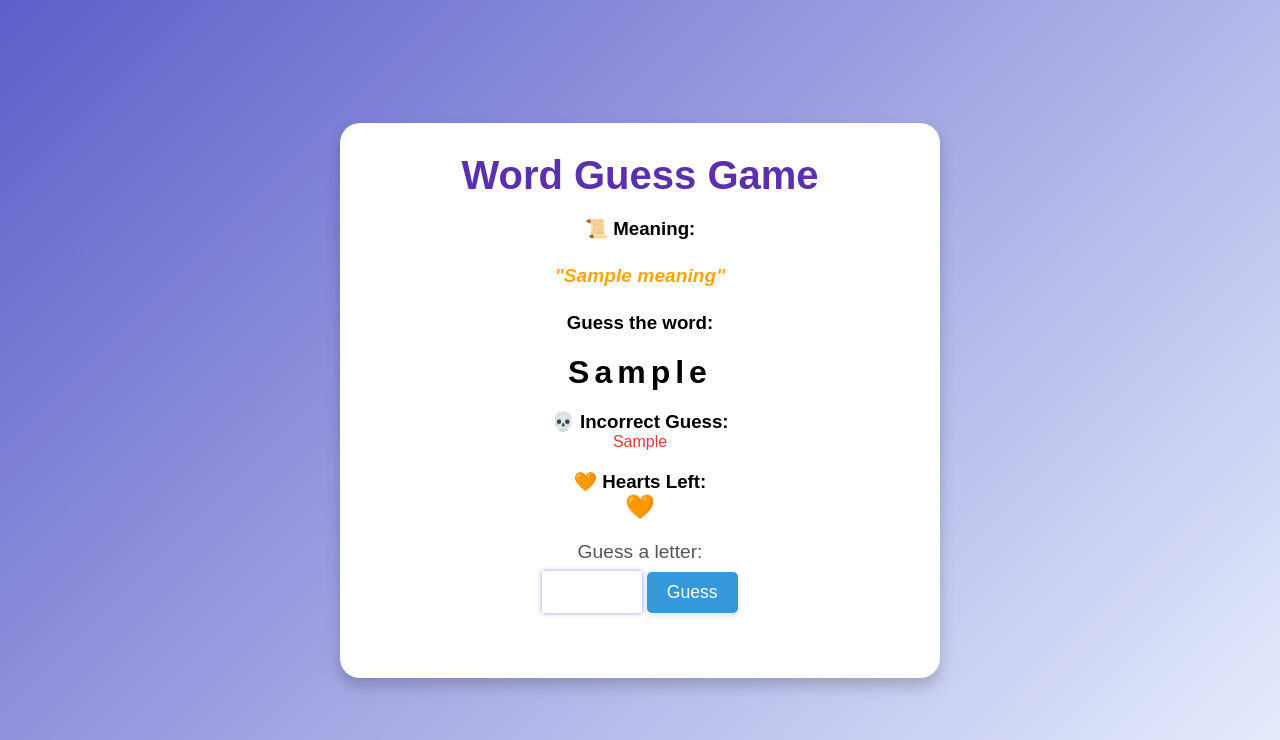
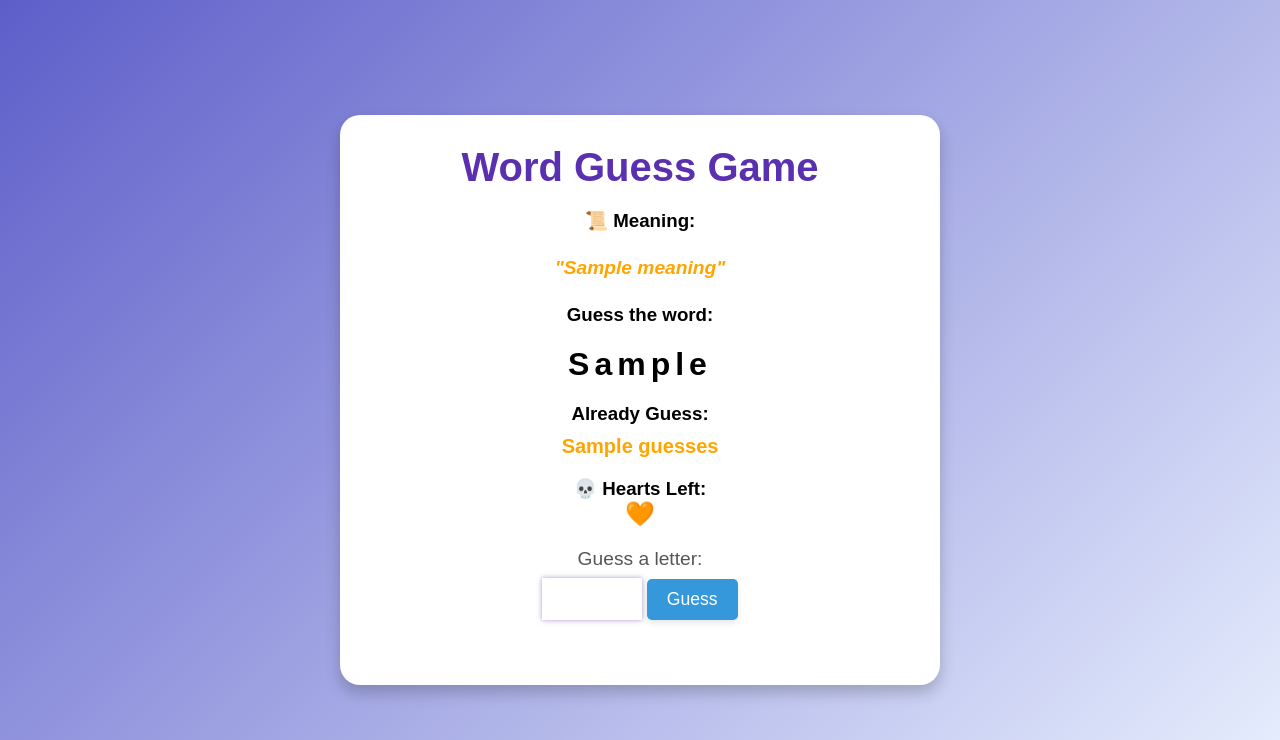
Before and after one commit to 6510615047/CN331Project, a Django app: template FlashBook/wordguess/templates/wordguess/wordGuess.html in a window 1280 px wide. Shown: the top 740 px of the page. Run offline with Django 5.2, Linux system fonts and the light colour scheme; the template is opened without the code that fills it: most values are stand-ins (such as "Sample title", 1, 10 or a date in 2020).

Commit message:
html adjustment

```diff
--- a/FlashBook/wordguess/static/wordguess/wordGuess.css
+++ b/FlashBook/wordguess/static/wordguess/wordGuess.css
@@ -60,10 +60,13 @@ body {
 }
 
 /* Incorrect Guesses */
-.container .incorrect-guesses {
-    font-size: 1em;
-    color: #e53935;
+.container .guesses {
+    font-size: 20px;
+    font-weight: bolder;
+    color: #ffa500;
+    padding-top: 10px;
     margin-bottom: 20px;
+
 }
 
 /* Hearts Section */
--- a/FlashBook/wordguess/templates/wordguess/wordGuess.html
+++ b/FlashBook/wordguess/templates/wordguess/wordGuess.html
@@ -33,10 +33,10 @@
             <h3>Guess the word:</h3>
             <p class="word-display">{{ display_word }}</p>
 
-            <h3>💀 Incorrect Guess:</h3>
-            <p class="incorrect-guesses">{{ incorrect_guesses }}</p>
+            <h3>Already Guess:</h3>
+            <p class="guesses">{{ guesses }}</p>
 
-            <h3>🧡 Hearts Left:</h3>
+            <h3>💀 Hearts Left:</h3>
             <p>
                 {% for i in hearts_range %}
                     🧡
--- a/FlashBook/wordguess/views.py
+++ b/FlashBook/wordguess/views.py
@@ -103,6 +103,7 @@ def word_guess_view(request, folder_id):
         'meaning': meaning,
         'folder': folder,
         'difficulty' : difficulty,
+        'hearts_range' : hearts_range
     }
 
     return render(request, 'wordguess/wordGuess.html', context) #render site with parameter from context
```
